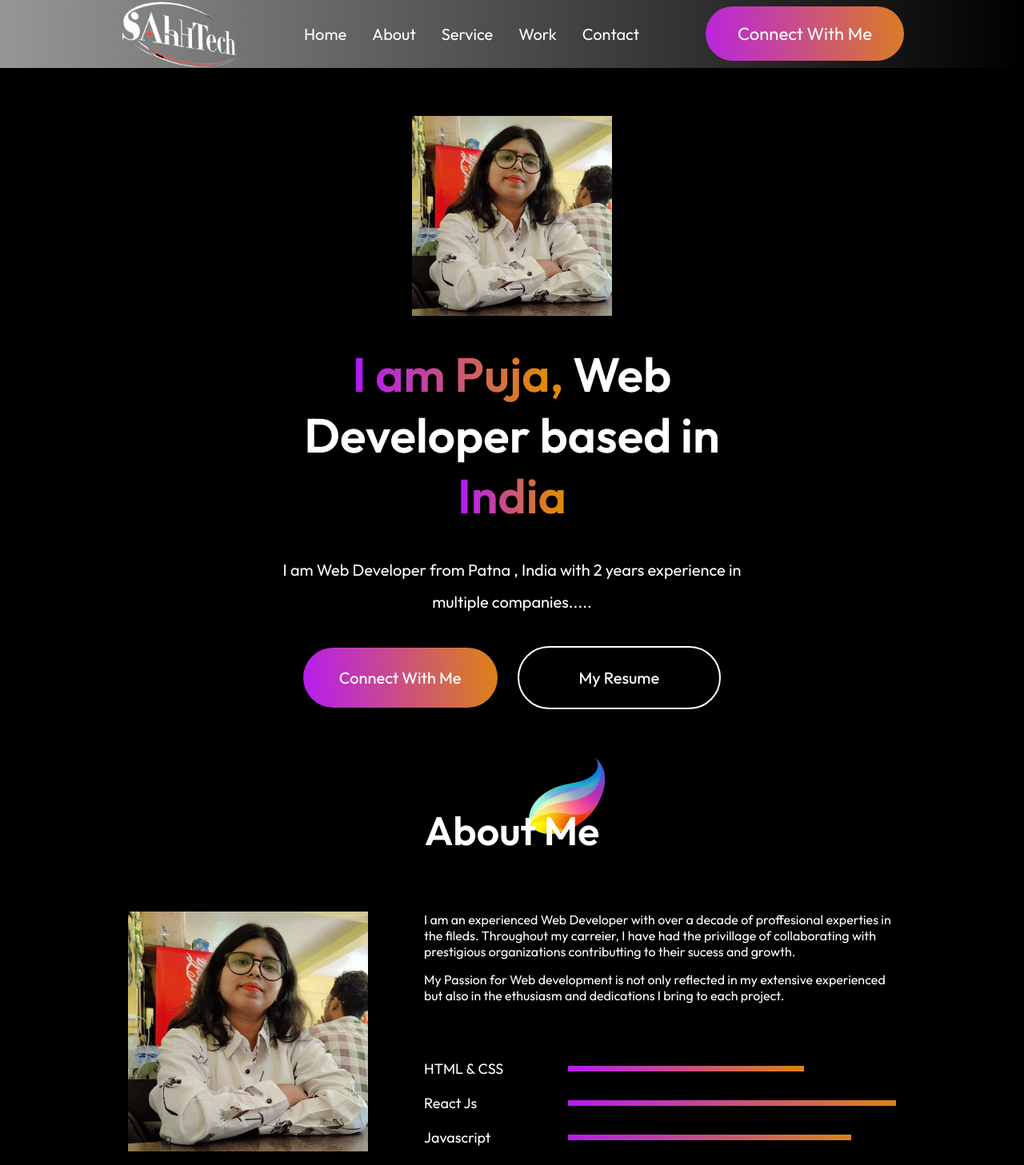
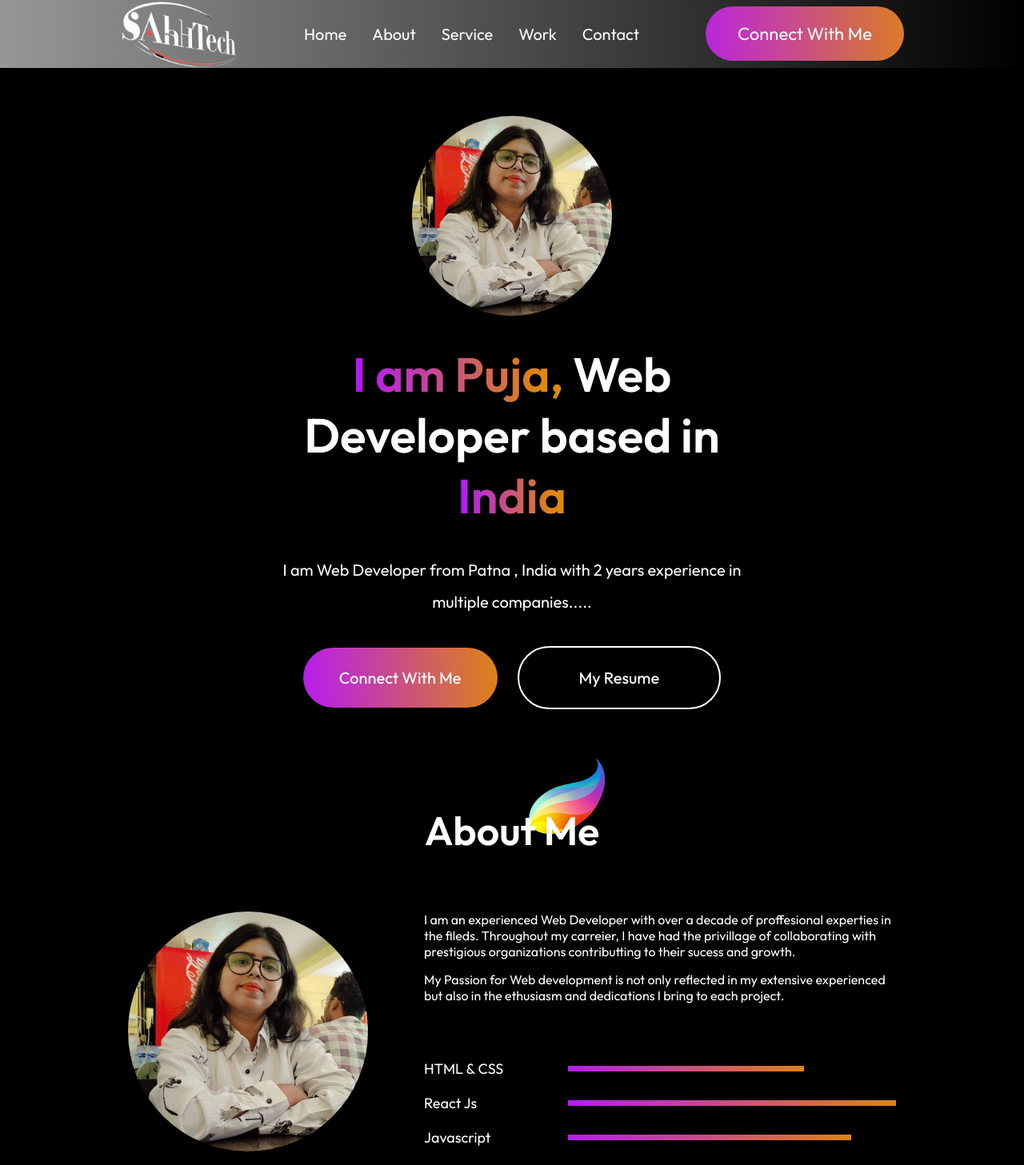
Before and after one commit to psah0528/Portfolio-Projects, a React (Vite) app: page / in a window 1280 px wide. Shown: the top 1457 px of the page at 80% size. Built offline with nearby package versions, Linux system fonts and the light colour scheme.

Commit message:
change in border ratio in profiles

```diff
--- a/src/Pages/About/About.css
+++ b/src/Pages/About/About.css
@@ -5,6 +5,9 @@
  justify-content: center;
  gap: 70px;
  margin: 70px 160px;
+}
+.about-left img{
+ border-radius: 50%;
 }
 .about-title{
  position: relative;
--- a/src/Pages/Hero/Hero.css
+++ b/src/Pages/Hero/Hero.css
@@ -13,6 +13,7 @@ body{
  margin-top: 50px;
  height: 250px;
  width: 250px;
+ border-radius: 50%;
 }
 .hero h1{
  text-align: center;
```
